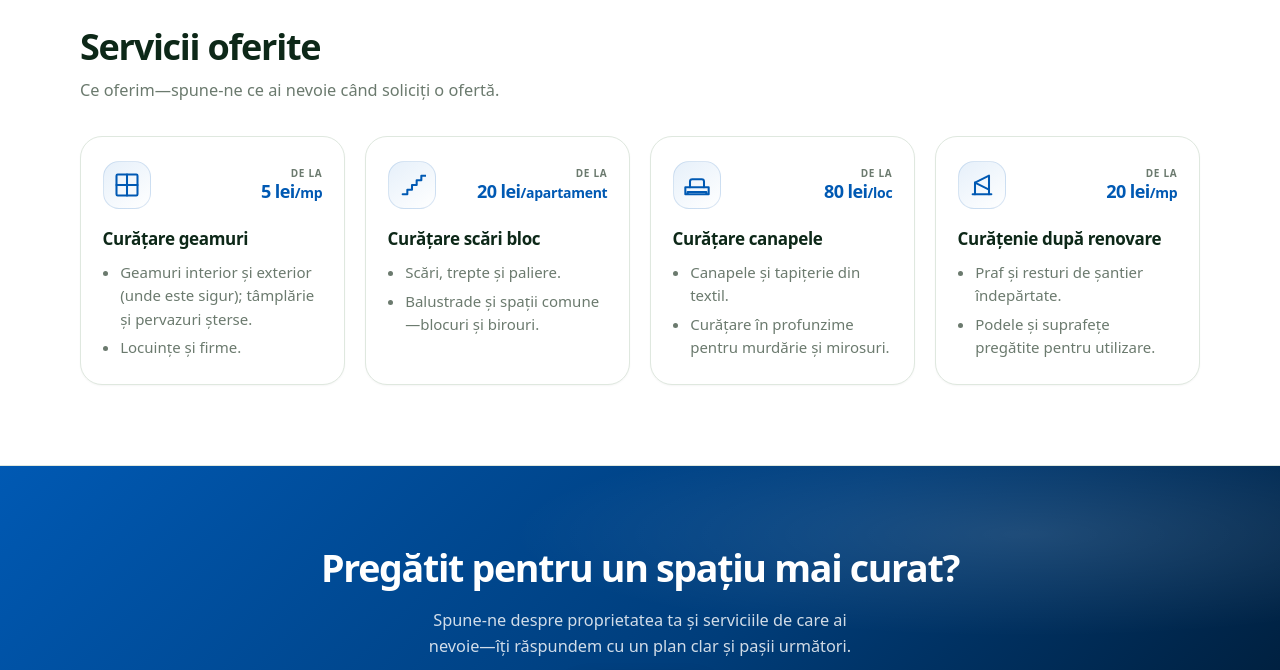
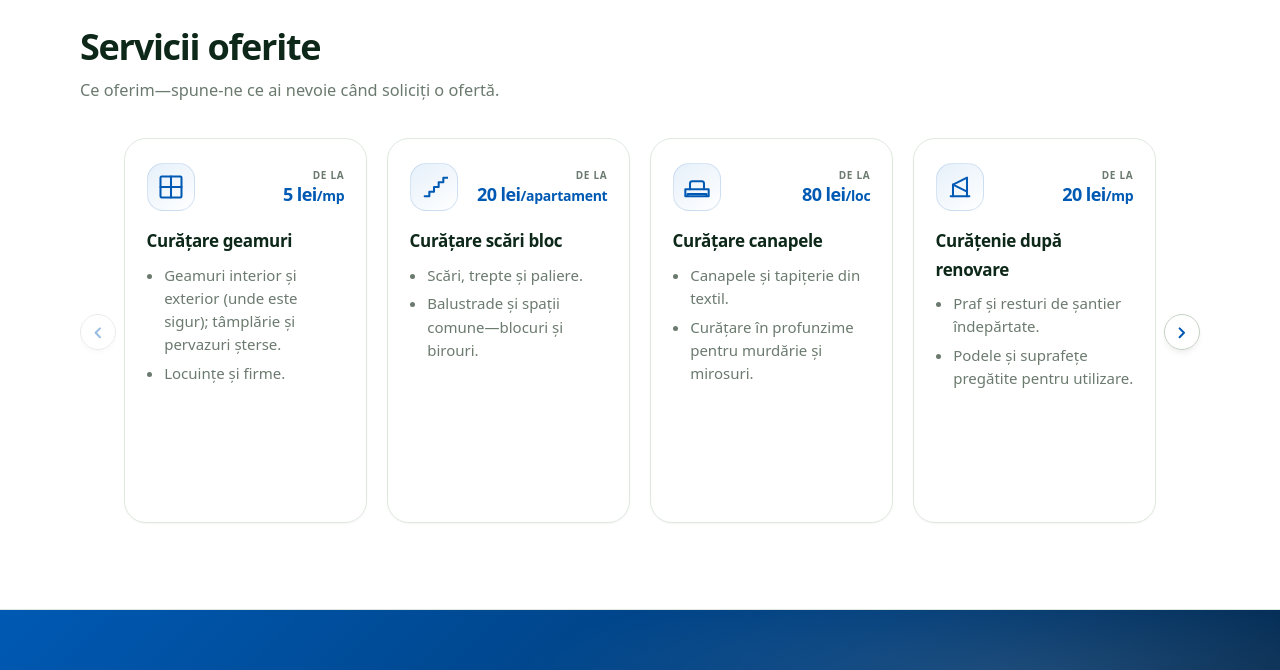
Before and after one commit to Jozsy23/EcleanVere, a plain HTML site: page index.html in a window 1280 px wide. Shown: the part 1000-1670 px from the top of the page. Drawn offline with Linux system fonts and the light colour scheme.

Commit message:
New service added

```diff
--- a/css/styles.css
+++ b/css/styles.css
@@ -724,9 +724,88 @@ body.nav-open .nav-backdrop {
   }
 }
 
+.services-carousel {
+  position: relative;
+}
+
+.services-scroll-btn {
+  display: none;
+}
+
 @media (min-width: 1024px) {
+  .services-carousel {
+    padding-inline: 2.75rem;
+  }
+
   .feature-grid {
-    grid-template-columns: repeat(4, 1fr);
+    display: flex;
+    overflow-x: auto;
+    scroll-behavior: smooth;
+    scrollbar-width: none;
+    -ms-overflow-style: none;
+    gap: 1.25rem;
+    padding-block: 0.15rem 0.4rem;
+  }
+
+  .feature-grid::-webkit-scrollbar {
+    display: none;
+  }
+
+  .feature-grid .feature-card {
+    flex: 0 0 calc((100% - 3 * 1.25rem) / 4);
+    min-width: calc((100% - 3 * 1.25rem) / 4);
+  }
+
+  .services-scroll-btn {
+    position: absolute;
+    top: 50%;
+    transform: translateY(-50%);
+    z-index: 2;
+    width: 2.25rem;
+    height: 2.25rem;
+    border: 1px solid var(--border-strong);
+    border-radius: 9999px;
+    background: rgba(255, 255, 255, 0.96);
+    color: var(--brand-blue);
+    box-shadow: var(--shadow-md);
+    display: inline-flex;
+    align-items: center;
+    justify-content: center;
+    cursor: pointer;
+    padding: 0;
+  }
+
+  .services-scroll-btn > span {
+    width: 1.1rem;
+    height: 1.1rem;
+    display: inline-flex;
+    align-items: center;
+    justify-content: center;
+    line-height: 0;
+  }
+
+  .services-scroll-btn svg {
+    width: 100%;
+    height: 100%;
+    display: block;
+  }
+
+  .services-scroll-btn:hover {
+    background: #fff;
+    border-color: var(--brand-blue);
+  }
+
+  .services-scroll-btn:disabled {
+    opacity: 0.4;
+    cursor: default;
+  }
+
+  .services-scroll-btn--prev {
+    left: 0;
+  }
+
+  .services-scroll-btn--next {
+    right: 0;
   }
 }
 
--- a/index.html
+++ b/index.html
@@ -85,7 +85,15 @@
       <div class="wrap">
         <h2 id="services-title" class="section-title">Servicii oferite</h2>
         <p class="section-lead">Ce oferim—spune-ne ce ai nevoie când soliciți o ofertă.</p>
-        <ul class="feature-grid" role="list">
+        <div class="services-carousel" data-services-carousel>
+          <button class="services-scroll-btn services-scroll-btn--prev" type="button" aria-label="Derulează serviciile la stânga" data-services-prev>
+            <span aria-hidden="true">
+              <svg width="18" height="18" viewBox="0 0 24 24" fill="none" stroke="currentColor" stroke-width="2.75" stroke-linecap="round" stroke-linejoin="round">
+                <path d="M15 18l-6-6 6-6"/>
+              </svg>
+            </span>
+          </button>
+          <ul class="feature-grid" role="list" data-services-track>
           <li class="feature-card">
             <div class="feature-card-head">
               <div class="feature-icon" aria-hidden="true">
@@ -138,7 +146,28 @@
               <li>Podele și suprafețe pregătite pentru utilizare.</li>
             </ul>
           </li>
-        </ul>
+          <li class="feature-card">
+            <div class="feature-card-head">
+              <div class="feature-icon" aria-hidden="true">
+                <svg width="28" height="28" viewBox="0 0 24 24" fill="none" stroke="currentColor" stroke-width="1.75" stroke-linecap="round" stroke-linejoin="round"><rect x="3" y="4" width="18" height="16" rx="2"/><path d="M8 8h8"/><path d="M8 12h8"/><path d="M8 16h4"/></svg>
+              </div>
+              <p class="feature-price"><span class="feature-price-prefix">De la</span> <span class="feature-price-value">120 lei<span class="feature-price-unit">/apartament</span></span></p>
+            </div>
+            <h3 class="feature-title">Curățenie apartamente în regim hotelier/AirBnB</h3>
+            <ul class="feature-list">
+              <li>Pregătire rapidă între rezervări: baie, bucătărie, podele și suprafețe.</li>
+              <li>Accent pe detalii pentru check-in: paturi aranjate și spații gata pentru oaspeți.</li>
+            </ul>
+          </li>
+          </ul>
+          <button class="services-scroll-btn services-scroll-btn--next" type="button" aria-label="Derulează serviciile la dreapta" data-services-next>
+            <span aria-hidden="true">
+              <svg width="18" height="18" viewBox="0 0 24 24" fill="none" stroke="currentColor" stroke-width="2.75" stroke-linecap="round" stroke-linejoin="round">
+                <path d="M9 18l6-6-6-6"/>
+              </svg>
+            </span>
+          </button>
+        </div>
       </div>
     </section>
 
--- a/js/main.js
+++ b/js/main.js
@@ -82,4 +82,51 @@
       window.location.href = "mailto:" + to + "?subject=" + subject + "&body=" + body;
     });
   }
+
+  var servicesCarousel = document.querySelector("[data-services-carousel]");
+  if (servicesCarousel) {
+    var servicesTrack = servicesCarousel.querySelector("[data-services-track]");
+    var prevBtn = servicesCarousel.querySelector("[data-services-prev]");
+    var nextBtn = servicesCarousel.querySelector("[data-services-next]");
+
+    function isDesktopServices() {
+      return window.matchMedia("(min-width: 1024px)").matches;
+    }
+
+    function getScrollStep() {
+      if (!servicesTrack) return 0;
+      var firstCard = servicesTrack.querySelector(".feature-card");
+      if (!firstCard) return servicesTrack.clientWidth;
+      var cardWidth = firstCard.getBoundingClientRect().width;
+      var styles = window.getComputedStyle(servicesTrack);
+      var gap = parseFloat(styles.columnGap || styles.gap || "0") || 0;
+      return cardWidth + gap;
+    }
+
+    function syncServicesButtons() {
+      if (!servicesTrack || !prevBtn || !nextBtn) return;
+      if (!isDesktopServices()) {
+        prevBtn.disabled = true;
+        nextBtn.disabled = true;
+        return;
+      }
+      var maxScroll = servicesTrack.scrollWidth - servicesTrack.clientWidth;
+      prevBtn.disabled = servicesTrack.scrollLeft <= 2;
+      nextBtn.disabled = servicesTrack.scrollLeft >= maxScroll - 2;
+    }
+
+    if (prevBtn && nextBtn && servicesTrack) {
+      prevBtn.addEventListener("click", function () {
+        servicesTrack.scrollBy({ left: -getScrollStep(), behavior: "smooth" });
+      });
+
+      nextBtn.addEventListener("click", function () {
+        servicesTrack.scrollBy({ left: getScrollStep(), behavior: "smooth" });
+      });
+
+      servicesTrack.addEventListener("scroll", syncServicesButtons);
+      window.addEventListener("resize", syncServicesButtons);
+      syncServicesButtons();
+    }
+  }
 })();
```
